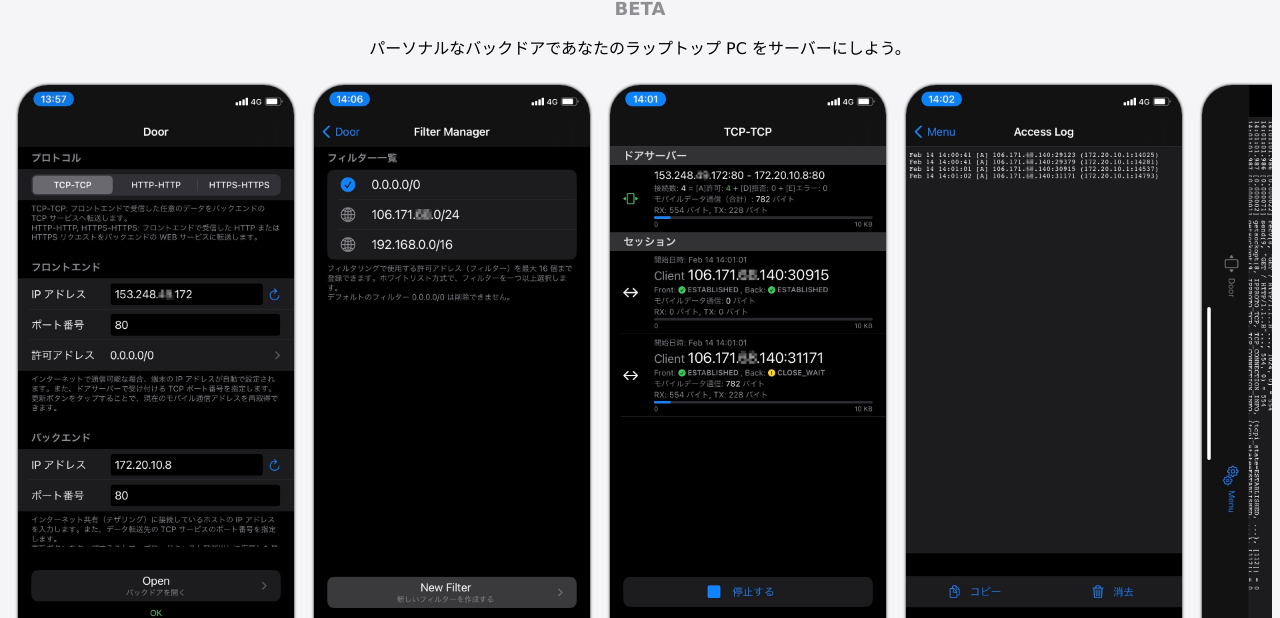
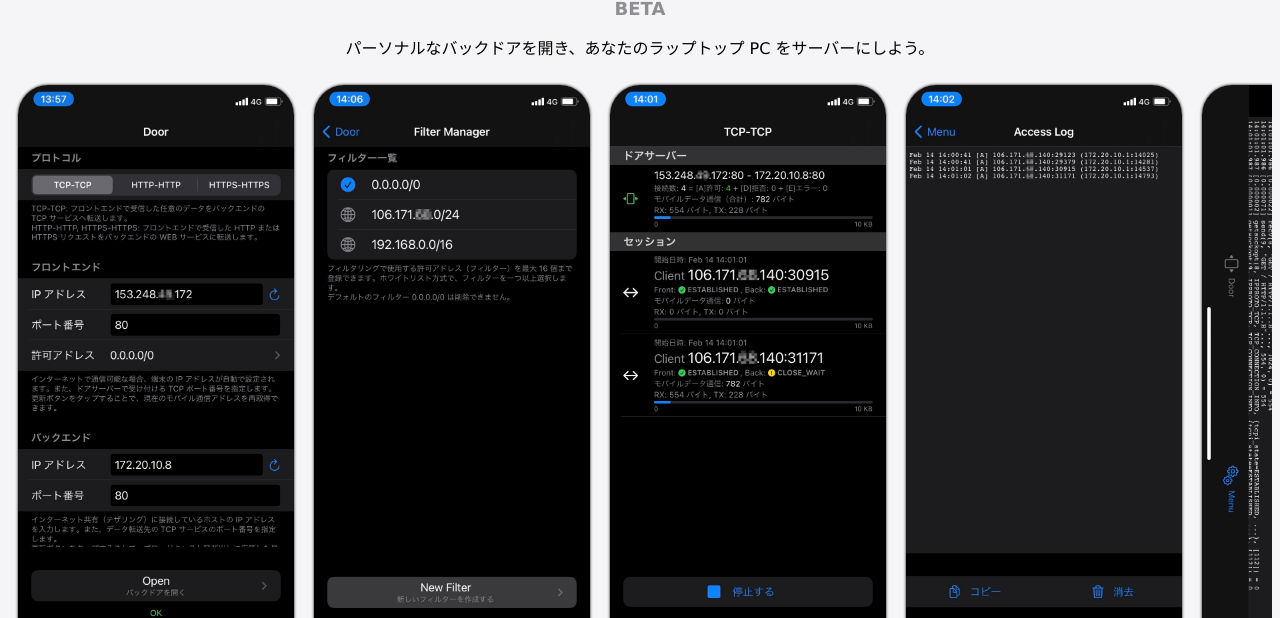
Before and after one commit to manabapp/SocDoor, a plain HTML site: page docs/index_ja.html in a window 1280 px wide. Shown: the part 182-800 px from the top of the page. Drawn offline with Linux system fonts and the light colour scheme.

Commit message:
20210216_2

```diff
--- a/docs/index_ja.html
+++ b/docs/index_ja.html
@@ -15,7 +15,7 @@
 
 <p>
 
-パーソナルなバックドアであなたのラップトップ PC をサーバーにしよう。
+パーソナルなバックドアを開き、あなたのラップトップ PC をサーバーにしよう。
 
 <div class="yoko">
     <div><img class="screenshotimg" src="img/ScreenShot1_ja.jpeg" alt="image1" width=276px height=597px></div>
```
Also changed, not shown: docs/index.html (+1 -1 lines).
